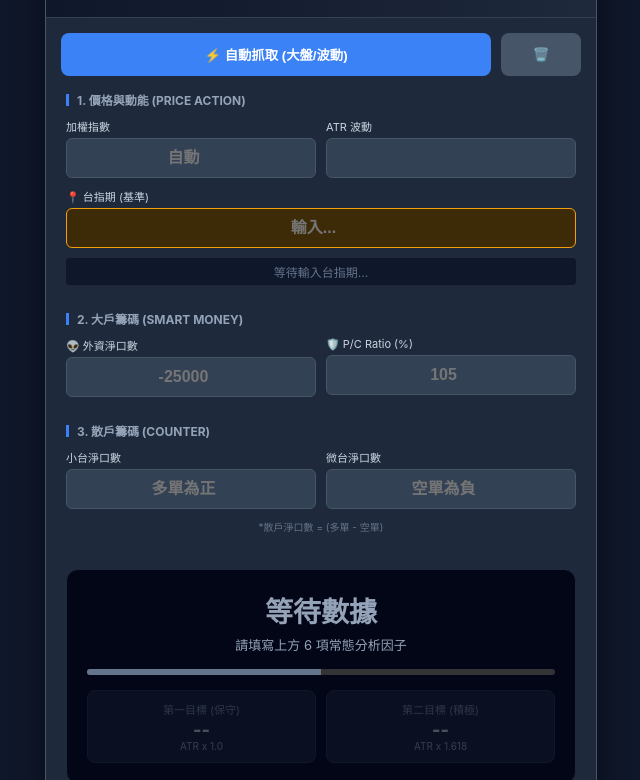
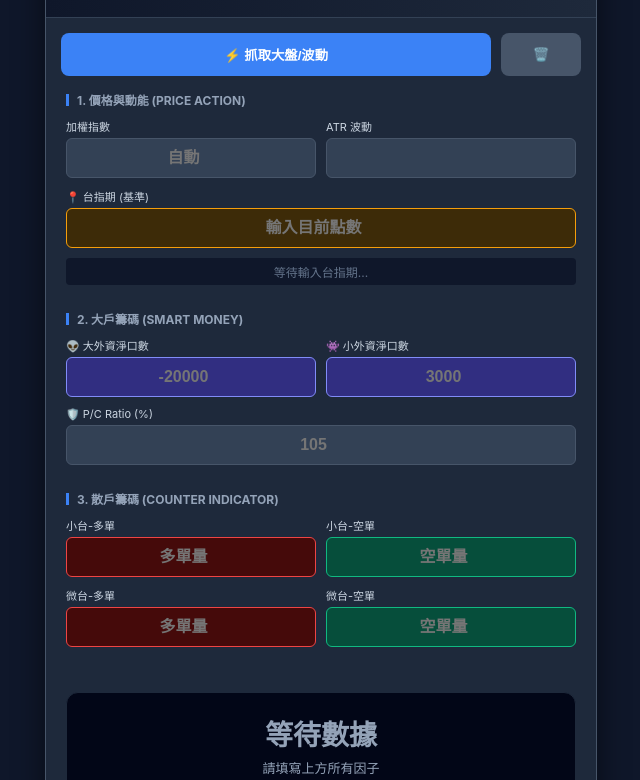
Before and after one commit to opsite1978-max/yuyu, a plain HTML site: page index.html in a window 1280 px wide. Shown: the part 90-870 px from the top of the page, without its empty margins (319-959 px from the left). Drawn offline with Linux system fonts and the light colour scheme.

Commit message:
Update title and enhance input fields in index.html

```diff
--- a/index.html
+++ b/index.html
@@ -3,7 +3,7 @@
 <head>
     <meta charset="UTF-8">
     <meta name="viewport" content="width=device-width, initial-scale=1.0, maximum-scale=1.0, user-scalable=no">
-    <title>台指決策核心系統</title>
+    <title>台指決策核心 V5.0</title>
     <style>
         :root { --bg: #0f172a; --card: #1e293b; --input-bg: #334155; --text: #f1f5f9; --red: #ef4444; --green: #10b981; --gold: #f59e0b; --blue: #3b82f6; }
         body { font-family: -apple-system, BlinkMacSystemFont, "Segoe UI", Roboto, sans-serif; background-color: var(--bg); color: var(--text); margin: 0; padding: 15px; padding-bottom: 120px; }
@@ -32,7 +32,11 @@
         input { width: 100%; background: var(--input-bg); border: 1px solid #475569; color: white; padding: 10px; border-radius: 6px; font-size: 16px; font-weight: 600; text-align: center; outline: none; box-sizing: border-box; }
         input:focus { border-color: var(--blue); background: #1e293b; }
 
-        .hl-input input { border-color: var(--gold); background: #3d2b08; } /* 高亮輸入框 */
+        /* 特定輸入框顏色 */
+        .hl-input input { border-color: var(--gold); background: #3d2b08; }
+        .foreign-input input { border-color: #818cf8; background: #312e81; }
+        .long-input input { border-color: var(--red); background: #450a0a; }
+        .short-input input { border-color: var(--green); background: #064e3b; }
 
         /* 儀表板 (Dashboard) */
         .dashboard { background: #020617; padding: 20px; margin: 20px; border-radius: 12px; border: 1px solid #1e293b; text-align: center; }
@@ -63,13 +67,13 @@
 
 <div class="container">
     <div class="header">
-        <h1>🚀 台指決策核心</h1>
-        <div class="subtitle">六大因子 • 智能權重 • 目標預測</div>
+        <h1>🚀 台指決策核心 V5.0</h1>
+        <div class="subtitle">外資細分 • 多空分項 • 智能運算</div>
     </div>
 
     <div class="btn-group">
         <button class="btn btn-auto" onclick="autoFetch()">
-            ⚡ 自動抓取 (大盤/波動) <span id="loading">↻</span>
+            ⚡ 抓取大盤/波動 <span id="loading">↻</span>
         </button>
         <button class="btn btn-clear" onclick="clearData()">🗑️</button>
     </div>
@@ -89,7 +93,7 @@
         <div class="row">
             <div class="col hl-input">
                 <label>📍 台指期 (基準)</label>
-                <input type="number" id="tx" placeholder="輸入..." oninput="calc()">
+                <input type="number" id="tx" placeholder="輸入目前點數" oninput="calc()">
             </div>
         </div>
         <div id="spread-display" class="spread-box">等待輸入台指期...</div>
@@ -98,10 +102,16 @@
     <div class="section">
         <div class="section-title">2. 大戶籌碼 (Smart Money)</div>
         <div class="row">
-            <div class="col">
-                <label>👽 外資淨口數</label>
-                <input type="number" id="foreign" placeholder="-25000" oninput="calc()">
+            <div class="col foreign-input">
+                <label>👽 大外資淨口數</label>
+                <input type="number" id="foreign_big" placeholder="-20000" oninput="calc()">
             </div>
+            <div class="col foreign-input">
+                <label>👾 小外資淨口數</label>
+                <input type="number" id="foreign_small" placeholder="3000" oninput="calc()">
+            </div>
+        </div>
+        <div class="row">
             <div class="col">
                 <label>🛡️ P/C Ratio (%)</label>
                 <input type="number" id="pc" placeholder="105" oninput="calc()">
@@ -110,25 +120,32 @@
     </div>
 
     <div class="section">
-        <div class="section-title">3. 散戶籌碼 (Counter)</div>
+        <div class="section-title">3. 散戶籌碼 (Counter Indicator)</div>
         <div class="row">
-            <div class="col">
-                <label>小台淨口數</label>
-                <input type="number" id="mtx" placeholder="多單為正" oninput="calc()">
+            <div class="col long-input">
+                <label>小台-多單</label>
+                <input type="number" id="mtx_long" placeholder="多單量" oninput="calc()">
             </div>
-            <div class="col">
-                <label>微台淨口數</label>
-                <input type="number" id="tmf" placeholder="空單為負" oninput="calc()">
+            <div class="col short-input">
+                <label>小台-空單</label>
+                <input type="number" id="mtx_short" placeholder="空單量" oninput="calc()">
             </div>
         </div>
-        <div style="font-size:10px; color:#64748b; text-align:center; margin-top:5px;">
-            *散戶淨口數 = (多單 - 空單)
+        <div class="row">
+            <div class="col long-input">
+                <label>微台-多單</label>
+                <input type="number" id="tmf_long" placeholder="多單量" oninput="calc()">
+            </div>
+            <div class="col short-input">
+                <label>微台-空單</label>
+                <input type="number" id="tmf_short" placeholder="空單量" oninput="calc()">
+            </div>
         </div>
     </div>
 
     <div class="dashboard">
         <div id="verdict" class="verdict gray-text">等待數據</div>
-        <div id="confidence" class="confidence">請填寫上方 6 項常態分析因子</div>
+        <div id="confidence" class="confidence">請填寫上方所有因子</div>
 
         <div class="progress-bar">
             <div id="prob-bar" class="progress-fill" style="background:#64748b; width:50%;"></div>
@@ -136,21 +153,19 @@
 
         <div class="target-grid" id="targets" style="opacity:0.3">
             <div class="target-card">
-                <div class="target-label">第一目標 (保守)</div>
+                <div class="target-label">第一目標 (ATR 1.0)</div>
                 <div class="target-price" id="tp1">--</div>
-                <div class="target-desc">ATR x 1.0</div>
             </div>
             <div class="target-card">
-                <div class="target-label">第二目標 (積極)</div>
+                <div class="target-label">第二目標 (Fib 1.618)</div>
                 <div class="target-price" id="tp2">--</div>
-                <div class="target-desc">ATR x 1.618</div>
             </div>
         </div>
     </div>
 </div>
 
 <script>
-    const ids = ['spot', 'atr', 'tx', 'foreign', 'pc', 'mtx', 'tmf'];
+    const ids = ['spot', 'atr', 'tx', 'foreign_big', 'foreign_small', 'pc', 'mtx_long', 'mtx_short', 'tmf_long', 'tmf_short'];
 
     window.onload = () => {
         ids.forEach(id => {
@@ -171,7 +186,7 @@
             const quotes = result.indicators.quote[0];
             const last = result.meta.regularMarketPrice;
 
-            // ATR Calc
+            // ATR Calculation
             let sum = 0, count = 0;
             for(let i=0; i<quotes.high.length; i++) {
                 if(quotes.high[i]) { sum += (quotes.high[i] - quotes.low[i]); count++; }
@@ -181,11 +196,10 @@
             document.getElementById('spot').value = Math.round(last);
             document.getElementById('atr').value = atr;
 
-            // Auto-fill TX if empty
             if(!document.getElementById('tx').value) document.getElementById('tx').value = Math.round(last);
 
             calc();
-        } catch(e) { alert('抓取失敗，請手動輸入'); }
+        } catch(e) { alert('抓取失敗，請檢查網路或手動輸入'); }
         icon.style.display = 'none';
     }
 
@@ -201,35 +215,42 @@
         const spot = parseInt(document.getElementById('spot').value);
         const atr = parseInt(document.getElementById('atr').value) || 250;
 
-        const foreign = parseInt(document.getElementById('foreign').value) || 0;
+        const f_big = parseInt(document.getElementById('foreign_big').value) || 0;
+        const f_small = parseInt(document.getElementById('foreign_small').value) || 0;
+        const total_foreign = f_big + f_small; // 外資總力道
+
         const pc = parseFloat(document.getElementById('pc').value) || 100;
 
-        const mtx = parseInt(document.getElementById('mtx').value) || 0;
-        const tmf = parseInt(document.getElementById('tmf').value) || 0;
-        // 散戶總淨單 (微台權重0.2)
-        const retail = mtx + (tmf * 0.2);
+        // 散戶細項
+        const mtx_L = parseInt(document.getElementById('mtx_long').value) || 0;
+        const mtx_S = parseInt(document.getElementById('mtx_short').value) || 0;
+        const tmf_L = parseInt(document.getElementById('tmf_long').value) || 0;
+        const tmf_S = parseInt(document.getElementById('tmf_short').value) || 0;
 
-        // --- 核心演算法 (Scoring) ---
-        let score = 0; // 正為多，負為空
+        // 散戶淨單計算 (微台權重 0.2)
+        const retail_net = (mtx_L - mtx_S) + ((tmf_L - tmf_S) * 0.2);
+
+        // --- 核心評分演算法 ---
+        let score = 0;
         let reasons = [];
 
-        // 1. 外資權重 (最高)
-        if (foreign > 10000) score += 30;
-        else if (foreign > 5000) score += 15;
-        else if (foreign < -20000) score -= 40; // 空單這陣子比較兇，權重加重
-        else if (foreign < -10000) score -= 25;
+        // 1. 外資權重 (趨勢)
+        if (total_foreign > 10000) score += 30;
+        else if (total_foreign > 5000) score += 15;
+        else if (total_foreign < -20000) score -= 40;
+        else if (total_foreign < -10000) score -= 25;
 
         // 2. 散戶權重 (反向)
-        if (retail > 3000) score -= 25; // 散戶多 -> 空
-        else if (retail > 1500) score -= 10;
-        else if (retail < -3000) score += 25; // 散戶空 -> 多
-        else if (retail < -1500) score += 10;
+        if (retail_net > 3000) score -= 25; // 散戶多 -> 空
+        else if (retail_net > 1500) score -= 10;
+        else if (retail_net < -3000) score += 25; // 散戶空 -> 多
+        else if (retail_net < -1500) score += 10;
 
-        // 3. P/C Ratio
+        // 3. P/C Ratio (莊家)
         if (pc > 110) score += 15;
         else if (pc < 90) score -= 15;
 
-        // 4. 價差 (Spread)
+        // 4. 價差 (動能)
         let spread = 0;
         const spreadBox = document.getElementById('spread-display');
         if (tx && spot) {
@@ -237,9 +258,8 @@
             spreadBox.innerText = `價差：${spread > 0 ? '+' : ''}${spread}`;
             spreadBox.className = spread > 0 ? 'spread-box red-text' : 'spread-box green-text';
 
-            // 價差過大判斷 (乖離)
-            if (spread > 100) score += 10; // 強勢
-            else if (spread < -100) score -= 10; // 弱勢
+            if (spread > 80) score += 10;
+            else if (spread < -80) score -= 10;
         }
 
         // --- 輸出結果 ---
@@ -252,35 +272,28 @@
 
         targets.style.opacity = "1";
 
-        // 勝率模擬 (將 score -100~100 映射到 0~100%)
-        // 基礎分 50%，加上 score/2
+        // 勝率映射
         let prob = 50 + (score / 2);
         if (prob > 95) prob = 95;
         if (prob < 5) prob = 5;
 
-        let trend = 0; // 1:多, -1:空
-
         if (score >= 20) {
-            trend = 1;
             verdict.innerText = "🚀 偏多操作";
             verdict.className = "verdict red-text";
-            conf.innerText = `多方勝率預估：${prob.toFixed(0)}%`;
+            conf.innerText = `AI 勝率預估：${prob.toFixed(0)}% (散戶偏空/外資偏多)`;
             bar.style.background = `linear-gradient(to right, #ef4444 ${prob}%, #333 ${prob}%)`;
 
-            // 目標價
             document.getElementById('tp1').innerText = Math.round(tx + atr);
             document.getElementById('tp1').style.color = "#ef4444";
             document.getElementById('tp2').innerText = Math.round(tx + atr * 1.618);
             document.getElementById('tp2').style.color = "#ef4444";
 
         } else if (score <= -20) {
-            trend = -1;
             verdict.innerText = "📉 偏空操作";
             verdict.className = "verdict green-text";
-            conf.innerText = `空方勝率預估：${(100-prob).toFixed(0)}%`;
+            conf.innerText = `AI 勝率預估：${(100-prob).toFixed(0)}% (散戶偏多/外資偏空)`;
             bar.style.background = `linear-gradient(to right, #10b981 ${100-prob}%, #333 ${100-prob}%)`;
 
-            // 目標價
             document.getElementById('tp1').innerText = Math.round(tx - atr);
             document.getElementById('tp1').style.color = "#10b981";
             document.getElementById('tp2').innerText = Math.round(tx - atr * 1.618);
@@ -289,7 +302,7 @@
         } else {
             verdict.innerText = "⚖️ 區間震盪";
             verdict.className = "verdict gray-text";
-            conf.innerText = "多空力道膠著，建議觀望或短進短出";
+            conf.innerText = "多空籌碼互斥，建議觀望或短做";
             bar.style.background = "#64748b";
 
             document.getElementById('tp1').innerText = Math.round(tx + atr * 0.5);
```
